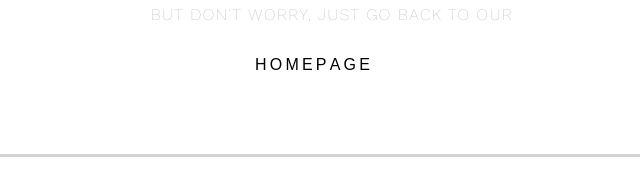
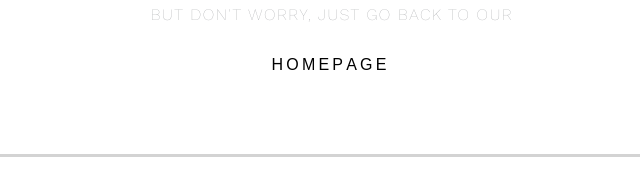
Before and after one commit to schneblymillie/p2-404, a plain HTML site: page index.html in a window 1280 px wide. Shown: the part 460-656 px from the top of the page, 308-948 px from the left. Drawn offline with nearby package versions, Linux system fonts and the light colour scheme.

Commit message:
margin-left change to percentage

```diff
--- a/css/style.css
+++ b/css/style.css
@@ -46,7 +46,7 @@ section .small-font {
 .homepage {
   display: block;
   margin-right: auto;
-  margin-left: 33em;
+  margin-left: 45%;
   margin-top: -4em;
   margin-bottom: 5em;
   color: black;
```
